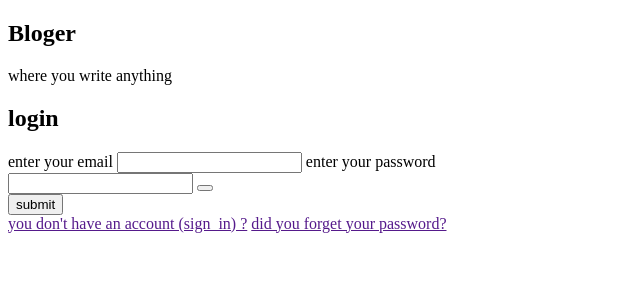
After one commit to Yossab55/blog_project, a PHP site: page /login.php in a window 1280 px wide. The commit adds this page. Shown: the top 300 px of the page, without its empty margins (0-640 px from the left). Run offline with PHP 8.4, Linux system fonts and the light colour scheme; some libraries are stand-ins or nearby versions; some web fonts are replaced.

Commit message:
add some feature by js and edit login location file

```diff
--- a/php/head.php
+++ b/php/head.php
@@ -2,10 +2,10 @@
 <head>
     <meta charset="UTF-8">
     <meta name="viewport" content="width=device-width, initial-scale=1.0">
-    <link rel="stylesheet" href="css/reset.css">
-    <link rel="stylesheet" href="css/all.min.css">
-    <link rel="stylesheet" href="css/main.css">
-    <link rel="stylesheet" href="css/<?php echo $script_name?>.css">
+    <link rel="stylesheet" href="../css/reset.css">
+    <link rel="stylesheet" href="../css/all.min.css">
+    <link rel="stylesheet" href="../css/main.css">
+    <link rel="stylesheet" href="../css/<?php echo $script_name?>.css">
     <link rel="preconnect" href="https://fonts.googleapis.com">
     <link rel="preconnect" href="https://fonts.gstatic.com" crossorigin>
     <link
--- /dev/null
+++ b/php/login.php
@@ -0,0 +1,161 @@
+<?php
+
+$script_name = basename($_SERVER['PHP_SELF'], ".php")  ;
+$is_error = false ;
+$message_is_error = "";
+$index_and_boolean_email = [];
+$index_and_boolean_password = [];
+if( !(isset($_POST['eye'])) || is_null($_POST['eye']) ) {
+  $password_or_text = 'password';
+}
+
+if(check_request_submit()) {
+  include("php/connect.php");
+  $emails = get_emails_user($database);
+  $passwords = get_passwords_user($database);
+  if($emails == null) {
+    is_error_true($is_error);
+    $message_is_error = error_message_no_account() ;
+  } else {
+      for($i = 0 ; $i < count($emails); $i++) {
+        if(is_user_email_correct($emails[$i])) {
+          $index_and_boolean_email[0] = $i;
+          $index_and_boolean_email[1] = true;
+          break ;
+        }
+      }
+      $index_and_boolean_email[1] = false;
+      if($index_and_boolean_email[1]) {
+        if($passwords[$index_and_boolean_email[0]] === $_POST['password']) {
+          $id = get_user_id($database,$index_and_boolean_email[0]);
+          header('Location: ../index.php?id='.$id);
+        } else {
+          is_error_true($is_error);
+          $message_is_error = error_message_no_account_or_email_wrong() ;
+        }
+      } else {
+        is_error_true($is_error);
+        $message_is_error = error_message_no_account_or_email_wrong() ;
+      }
+    }
+  }
+
+
+?>
+<!DOCTYPE html>
+<html lang="en">
+  <?php include('head.php'); ?>
+  <body>
+    <!-- start error section -->
+    <?php
+      if($is_error) { ?>
+      <div class="container">
+        <div class="over-lay"></div>
+        <div class="error">
+          <h2> <?php echo $message_is_error ; ?> </h2>
+          <span><a href="">sign-up and get an account</a></span>
+        </div>
+      </div>
+    <?php } ?>
+    <!-- end error section -->
+
+    <!-- start welcome section -->
+    <div class="container welcome">
+      <h2 class="welcome">Bloger</h2>
+      <span class="quote">where you write anything</span>
+    </div>
+    <!-- end welcome section -->
+
+    <!-- start form section -->
+    <div class="container ">
+      <div class="get-information">
+        <h2>login</h2>
+        <form action="" method="post">
+          <label for="email">enter your email</label>
+          <input
+          type="email"
+          name="email"
+          id="email"
+          >
+          <label for="pass">enter your password</label>
+          <div class="password">
+            <input
+            type="password"
+            name="password"
+            id="pass"
+            >
+            <button type="button" name='eye' id= 'button_eye'>
+              <i class='fa-solid fa-eye-slash'></i>
+            </button>
+          </div>
+          <input type="submit" name="login" value="submit">
+        </form>
+        <div class="questions">
+          <span class="sign-up"><a href="">you don't have an account (sign_in) ?</a></span>
+          <span class="forget-password"><a href=""> did you forget your password?</a></span>
+        </div>
+      </div>
+    </div>
+    <!-- end form section -->
+    <script src="../js/button_eye.js"></script>
+  </body>
+</html>
+
+
+<?php
+// function section
+
+// check request section
+function check_request_eye_to_put_data() {
+  if($_SERVER['REQUEST_METHOD'] ==='POST') {
+    if(isset($_POST['eye']) )
+    return true ;
+  }
+  return false;
+}
+function check_request_submit() {
+  if($_SERVER['REQUEST_METHOD'] === 'POST') {
+    if(isset($_POST['login']) && !(is_null($_POST)))
+    return true ;
+  }
+  return false;
+}
+// fetch data from database section
+function get_emails_user($database) {
+  $sql = "SELECT user_email FROM User";
+  $statement = $database->prepare($sql) ;
+  $statement->execute();
+  return  $statement->fetchAll(PDO::FETCH_COLUMN,0);
+}
+function get_passwords_user($database) {
+  $sql = "SELECT user_password FROM User";
+  $statement = $database->prepare($sql) ;
+  $statement->execute();
+  return  $statement->fetchAll(PDO::FETCH_COLUMN,0);
+}
+function get_user_id($database,$index) {
+  $sql = "SELECT user_id FROM User where id=".$index;
+  $statement = $database->prepare($sql) ;
+  $statement->execute();
+  $result = $statement->fetchAll(PDO::FETCH_COLUMN,0);
+  return  $result[0];
+}
+
+// check error data base section
+function is_user_email_correct($email) {
+  if($_POST['email'] === $email) return true;
+  return false ;
+}
+// set error message section
+function is_error_true(&$is_error) {
+  $is_error = true ;
+}
+function error_message_no_account() {
+  return "You Don't Have An Account, Please Sign Up";
+}
+function error_message_no_account_or_email_wrong() {
+  return "You Don't Have An Account or Your Email Is Wrong, Please Sign Up";
+}
+function error_message_password_wrong() {
+  return "Your Password Is Wrong";
+}
```
Also changed, not shown: index.php (deleted, +0 -113 lines), js/button_eye.js (added, +18 -0 lines), css/login.css (renamed from css/index.css).
